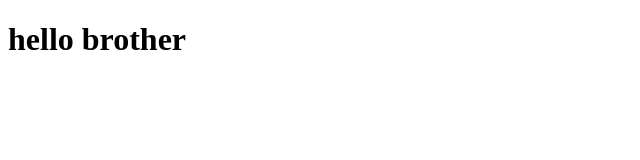
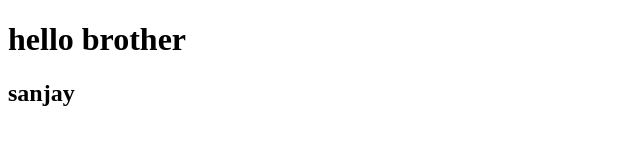
Before and after one commit to shreyashbokde946/day5, a plain HTML site: page index.html in a window 1280 px wide. Shown: the whole page, without its empty margins (0-640 px from the left). Drawn offline with Linux system fonts and the light colour scheme.

Commit message:
feature2

```diff
--- a/index.html
+++ b/index.html
@@ -7,5 +7,7 @@
 </head>
 <body>
     <h1> hello brother</h1>
+    <h2>sanjay
+    </h2>
 </body>
 </html>
```
